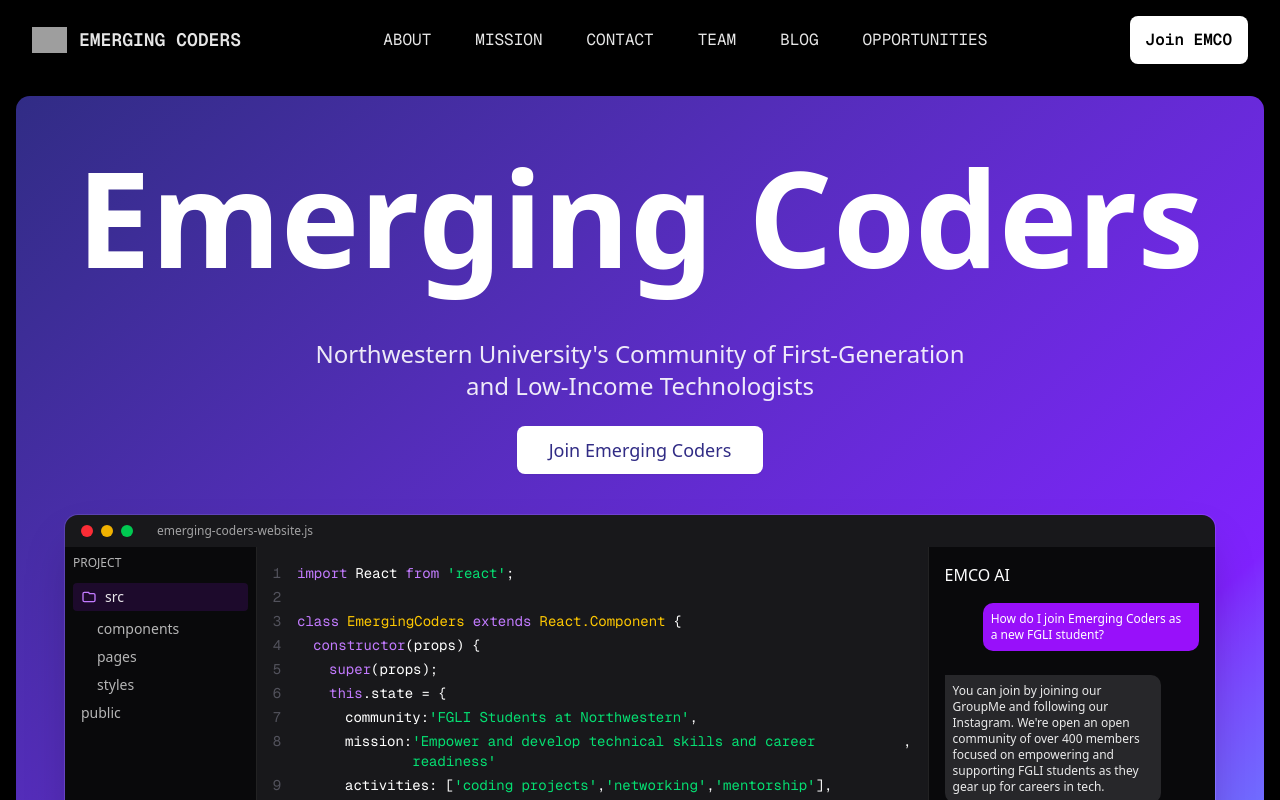
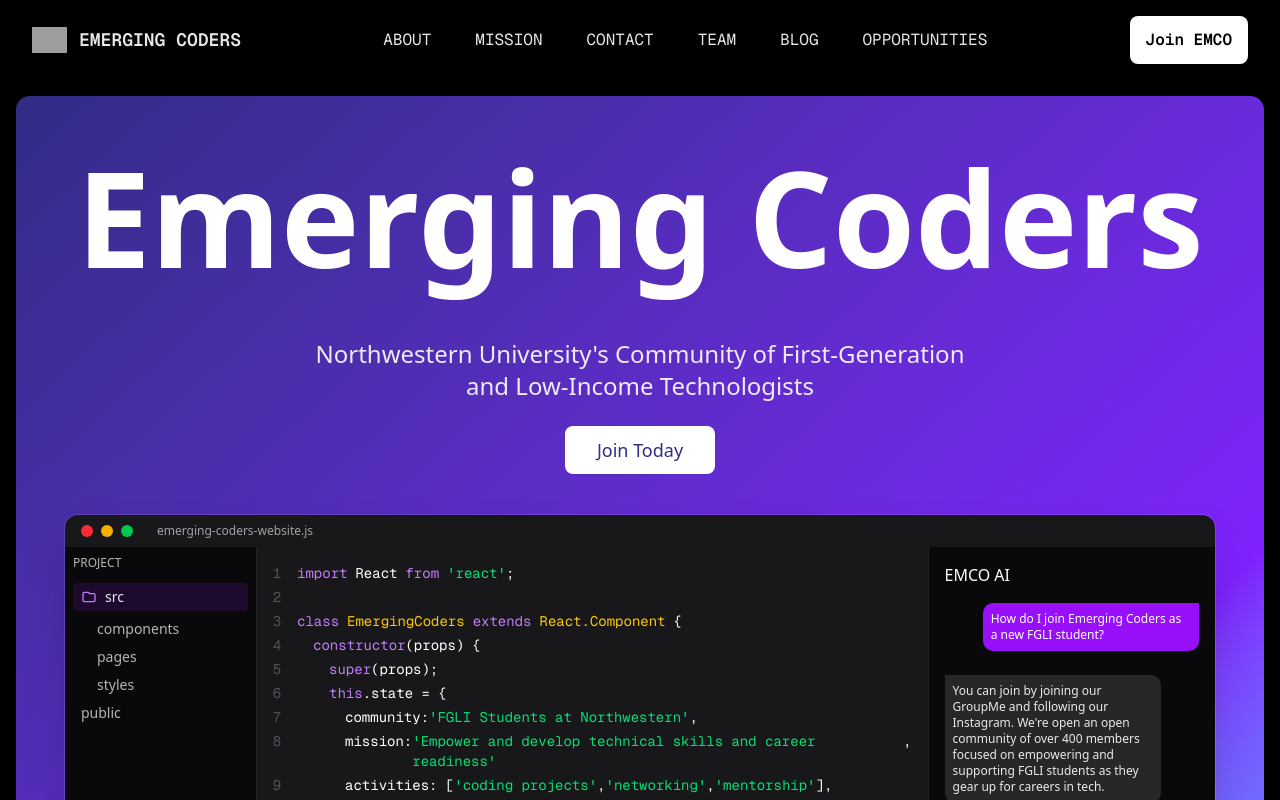
Before and after one commit to Emerging-Coders-Repositories/Emerging-Coders-Website, a Next.js app: page / in a window 1280 px wide. Shown: the top 800 px of the page. Built offline with nearby package versions, Linux system fonts and the light colour scheme; grey boxes are pictures that could not be loaded.

Commit message:
better marquee section imo

```diff
--- a/src/components/cta.tsx
+++ b/src/components/cta.tsx
@@ -12,8 +12,8 @@
             </h1>
             <div className="mt-10">
               <button className="bg-white text-black font-bold text-base font-mono py-4 px-6 rounded-md hover:bg-gray-200 transition-colors flex items-center">
-                {/* <span className="mr-3 w-6 h-6 bg-gray-800 inline-block"></span> */}
-                JOIN GROUPME
+                <span className="mr-3 w-6 h-6 bg-gray-800 inline-block"></span>
+                JOIN NOW
               </button>
             </div>
           </div>
--- a/src/components/testimonial-card.tsx
+++ b/src/components/testimonial-card.tsx
@@ -14,13 +14,13 @@
   body,
 }: TestimonialCardProps) {
   return (
-    <div className="relative my-1 p-6 rounded-xl border border-zinc-800 bg-neutral-950 hover:bg-gradient-to-br hover:from-purple-900/40 hover:via-purple-600/30 hover:to-fuchsia-500/40 transition-colors duration-300 w-full">
+    <div className="relative my-1 p-8 rounded-xl border border-zinc-800 bg-neutral-950 hover:bg-gradient-to-br hover:from-purple-900/40 hover:via-purple-600/30 hover:to-fuchsia-500/40 transition-colors duration-300 w-full">
       <div className="flex flex-col h-full justify-between">
         <p className="text-md text-white/80 leading-relaxed font-mono mb-6">
           {body}
         </p>
         <div className="flex items-center gap-3 mt-auto">
-          <div className="relative w-12 h-12 rounded-full overflow-hidden flex-shrink-0">
+          <div className="relative w-14 h-14 rounded-full overflow-hidden flex-shrink-0">
             <img
               src={img}
               alt={`${name}'s avatar`}
--- a/src/components/testimonials-marquee.tsx
+++ b/src/components/testimonials-marquee.tsx
@@ -7,7 +7,7 @@
 
   return (
     <div className="w-full h-screen bg-black text-white overflow-hidden">
-      <div className="h-full flex flex-col w-full 3xl:max-w-8/12 3xl:mx-auto">
+      <div className="h-full flex flex-col w-full 3xl:mx-auto">
         <div className="text-center py-6">
           <h2 className="text-5xl font-bold mb-1">Loved by NU students</h2>
           <p className="text-xl text-gray-400">
--- a/src/pages/landing/hero/hero.tsx
+++ b/src/pages/landing/hero/hero.tsx
@@ -15,7 +15,7 @@
             </p>
             <div className="flex flex-col sm:flex-row gap-4 justify-center">
               <Button className="bg-white text-indigo-900 hover:bg-white/90 rounded-md text-lg px-8 py-6">
-                Join Emerging Coders
+                Join Today
               </Button>
             </div>
           </div>
```
